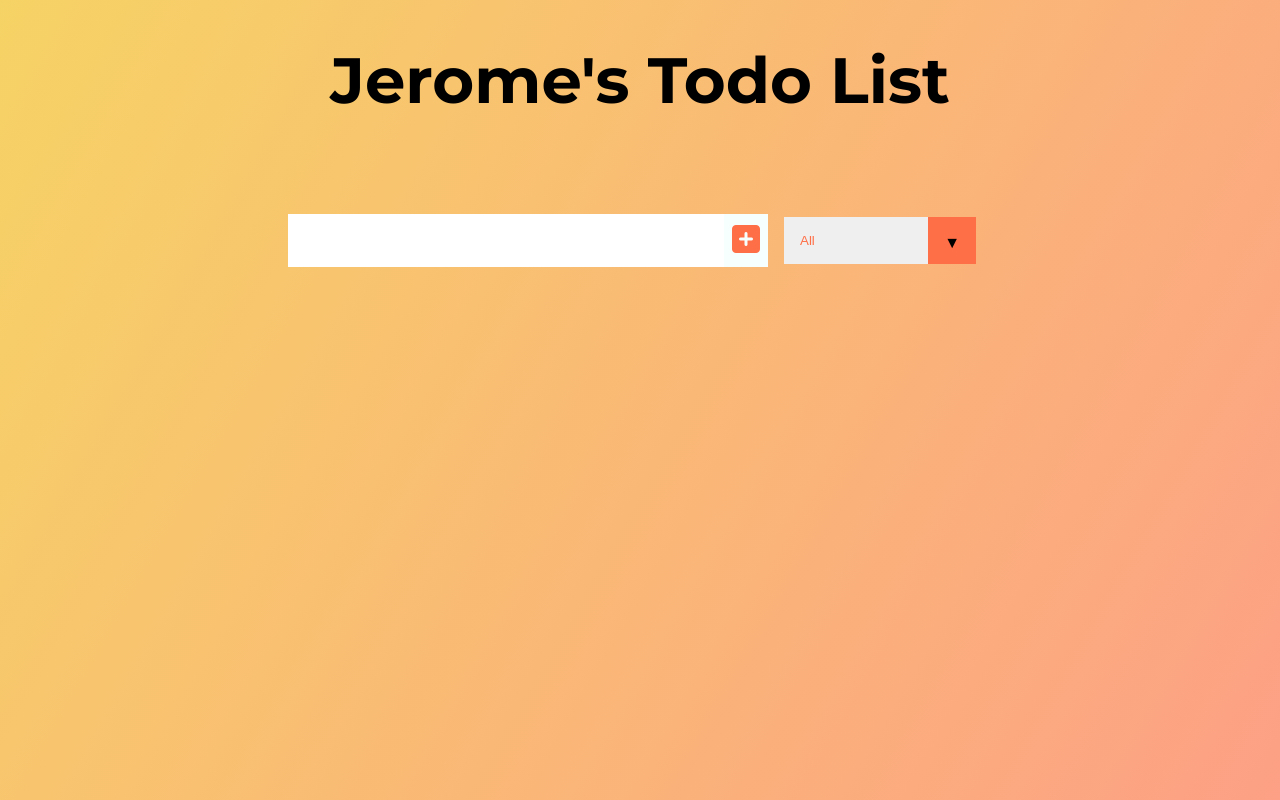
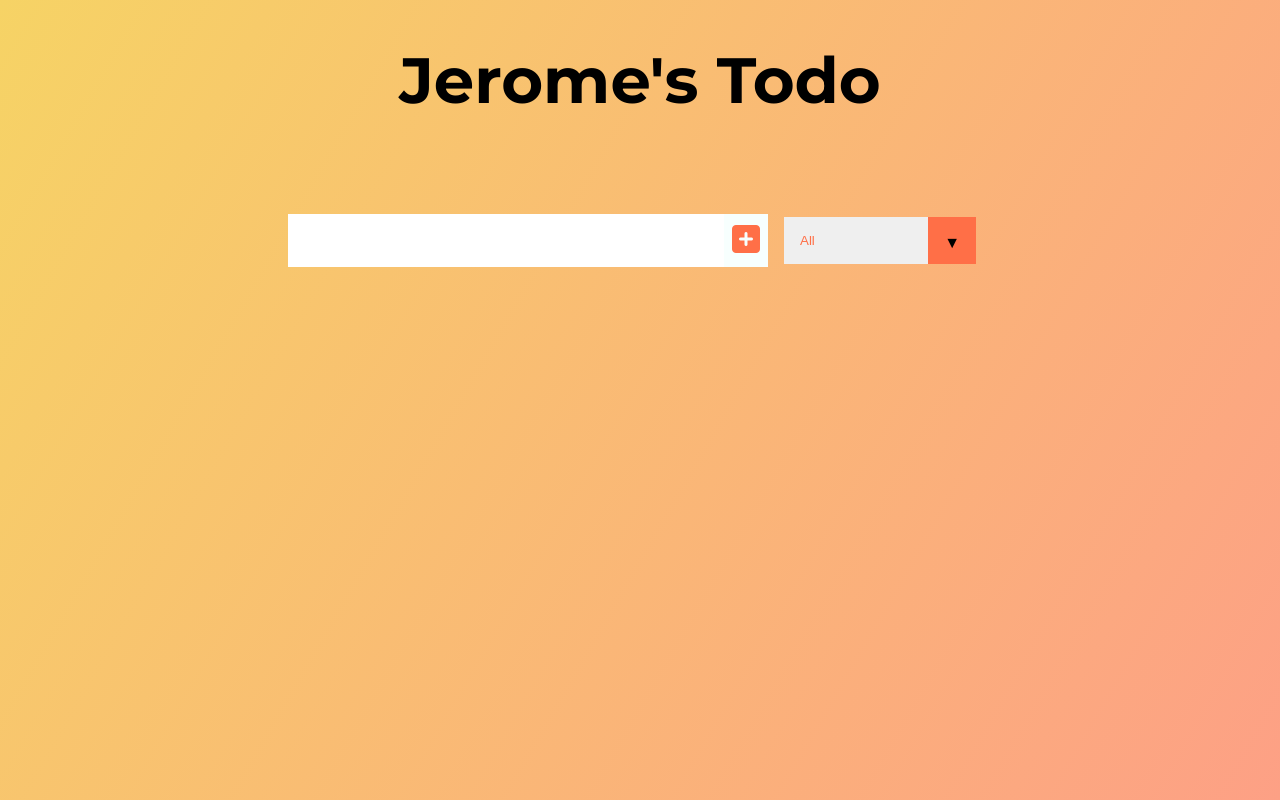
Before and after one commit to jerome310/vanilla-todo-app, a plain HTML site: page index.html in a window 1280 px wide. Drawn offline with Linux system fonts and the light colour scheme.

Commit message:
deleted list

```diff
--- a/index.html
+++ b/index.html
@@ -13,7 +13,7 @@
 
 <body>
     <header>
-        <h1>Jerome's Todo List</h1>
+        <h1>Jerome's Todo</h1>
     </header>
     <form>
         <input type="text" class="todo-input" />
```
